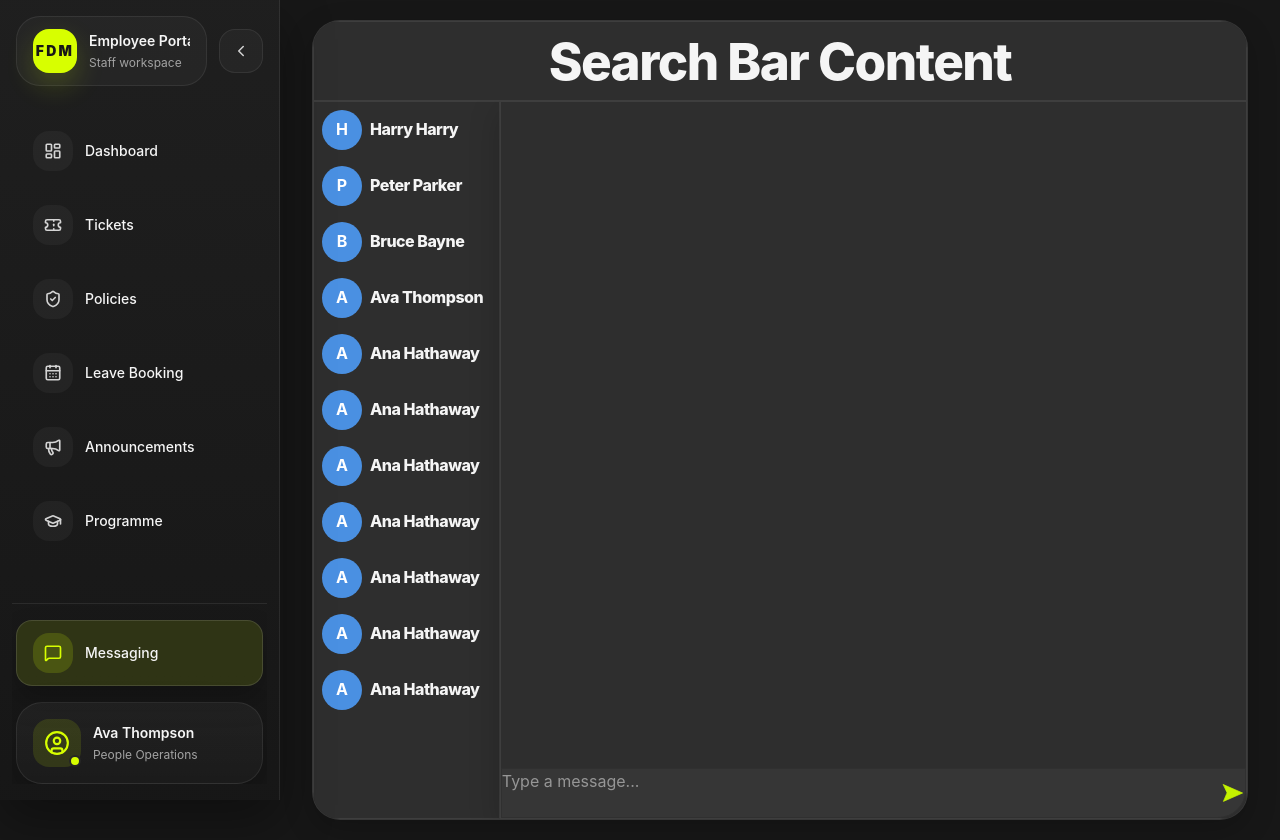
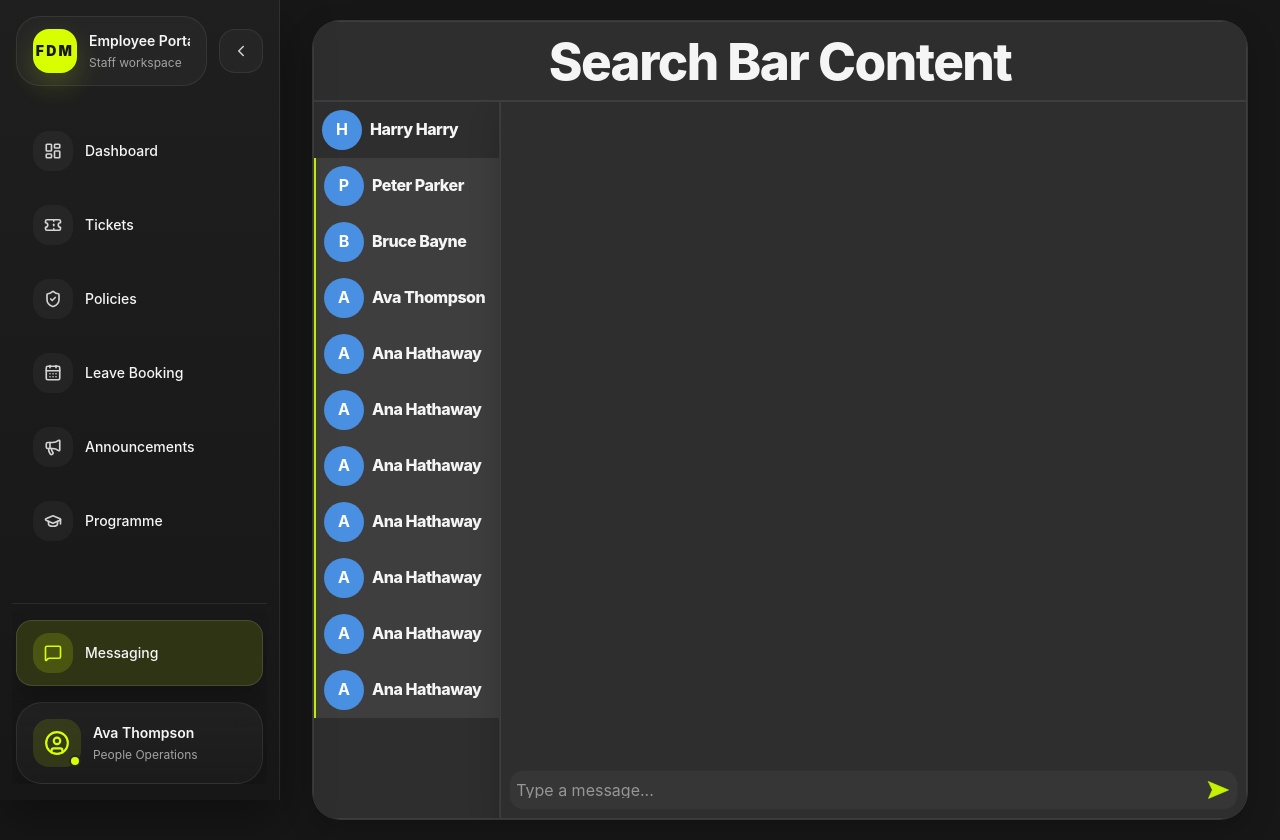
Before and after one commit to FowzanRaja/employee-portal, a React (Vite) app in the folder frontend/: page /messages in a window 1280 px wide. Built offline with nearby package versions, Linux system fonts and the light colour scheme.

Commit message:
Added more functionalities to the chat side bar now working with mock data. Also fixed styling issues overall, however the search bar content is still not complete.

```diff
--- a/frontend/src/pages/MessagesPage/MessagesPage.jsx
+++ b/frontend/src/pages/MessagesPage/MessagesPage.jsx
@@ -3,12 +3,23 @@ import { useState, useRef, useEffect } from 'react';
 import styles from './MessagesPage.module.css'
 
 import arrow_button from '../../assets/lime_send_arrow.svg';
-// TODO: Draw a personal wireframe of what you will try and make the page look like. Split it up into components and build the page!
+// TODO:
+// Show how a message looks like from the other person.
+// Need timestamps for messages.
+// Add padding to the text box + type box so it's not touching the edge.
+// Add search bar + name at the top.
 
-const chats = [
+const currentUserId = 'user_123';
+
+const mockChats = [
   {
     name: "Harry Harry",
-    profilePicPath: ""
+    profilePicPath: "",
+    messages: [
+      { text: "Hey!", timeStamp: "10/04/2026 - 09:00", isCurrentUser: false},
+      { text: "Hi there!", timeStamp: "10/04/2026 - 09:01", isCurrentUser: true }
+    ],
+    id: 1
   },
   {
     name: "Peter Parker",
@@ -50,16 +61,7 @@ const chats = [
     name: "Ana Hathaway",
     profilePicPath: ""
   }
-
 ]
-
-function Message() {
-  return (
-    <div id='message'>
-
-    </div>
-  )
-}
 
 function SearchBar() {
   return (
@@ -70,24 +72,55 @@ function SearchBar() {
 }
 
 function UserInput({inputValue, onChange, onSend}) {
+  const textareaRef = useRef(null);
+
+  const handleInput = (event) => {
+    const textarea = textareaRef.current;
+
+    // Get computed styles of the textarea
+    const computedStyle = window.getComputedStyle(textarea);
+    const lineHeight = parseFloat(computedStyle.lineHeight);
+    const maxRows = 4;
+    const maxHeight = lineHeight * maxRows;
+
+    textarea.style.height = 'auto';
+
+    if(textarea.scrollHeight < maxHeight){
+      textarea.style.height = textarea.scrollHeight + 'px';
+    } else {
+      textarea.style.height = maxHeight + 'px';
+      textarea.style.overflowY = 'auto';
+    }
+  }
+
   return (
     <div id='user-input' className={`${styles['user-input']}`}>
       <textarea
         id='user-input-textarea'
-        rows={2}
+        rows={1}
         placeholder="Type a message..."
         spellCheck={true}
         value={inputValue}
         onChange={onChange}
+        onInput={handleInput}
         onKeyDown={(event) => {
           if(event.key === 'Enter' && !event.shiftKey) {
+            const textarea = textareaRef.current;
+
             event.preventDefault();
             onSend();
+            textarea.style.height = 'auto';
           }
         }}
+        ref={textareaRef}
         style={{ width: '100%', resize: 'none'}}
       />
-      <button onClick={onSend} className={`${styles['submit-button']}`}>
+      <button className={`${styles['submit-button']}`} onClick={(event) => {
+        const textarea = textareaRef.current;
+
+        onSend();
+        textarea.style.height = 'auto';
+      }}>
         <img src={arrow_button}/>
       </button>
     </div>
@@ -105,7 +138,8 @@ function ChatMessages({messages}) {
     <div id='chat-messages' className={`${styles['chat-messages']} fdm-stack`}>
       {messages.map((message, index) => (
         <div key={index} className={styles['user-message']}>
-          <p>{message}</p>
+          <span>{message.timeStamp}</span>
+          <p>{message.text}</p>
         </div>
       ))}
       <div ref={bottomRef} />
@@ -113,19 +147,48 @@ function ChatMessages({messages}) {
   )
 }
 
-function ChatContent() {
-  const [messages, setMessages] = useState([]);
+function ChatContent({ selectedChat, setSelectedChat, chats, setChats}) {
   const [input, setUserInput] = useState("");
+
+  const getTimeStamp = () => {
+    const now = new Date();
+
+    const day = String(now.getDate()).padStart(2, '0');
+    const month = String(now.getMonth() + 1).padStart(2, '0');
+    const year = now.getFullYear();
+
+    const hour = String(now.getHours()).padStart(2, '0');
+    const minutes = String(now.getMinutes()).padStart(2, '0');
+
+    return `${day}/${month}/${year} - ${hour}:${minutes}`
+  }
 
   const handleUserInput = () => {
     if(!input.trim()) return;
-    setMessages([...messages, input]);
+
+    const newMessage = {
+      text: input,
+      timeStamp: getTimeStamp(),
+      senderId: currentUserId
+    }
+
+    const updatedChat = {
+      ...selectedChat,
+      messages: [...selectedChat.messages, newMessage]
+    }
+
+    setChats(chats.map(chat =>
+      chat.id === selectedChat.id ? updatedChat : chat
+    ))
+
+    setSelectedChat(updatedChat)
+
     setUserInput("");
   }
 
-  return(
+  return (
     <div id='chat-content' className={`${styles['chat-content']} fdm-panel-2`}>
-      <ChatMessages messages={messages}/>
+      <ChatMessages messages={selectedChat?.messages || []} />
       <UserInput
         inputValue={input}
         onChange={(event) => setUserInput(event.target.value)}
@@ -135,43 +198,51 @@ function ChatContent() {
   )
 }
 
-function Chat({name, profilePic}) {
+function Chat({setSelectedChat, selectedChat, chat, index}) {
+  const isSelected = selectedChat?.id === chat.id;
+
   return (
-    <div id='chat' className={`${styles['chat']}`}>
-      {profilePic ? (
-      <img src={profilePic} alt={name[0]} className={`${styles['profile-pic']}`}></img>
+    <button id='chat' className={`${styles['chat']} ${isSelected ? styles['chat-selected'] : ''}`} key={index} onClick={() => {
+      if (isSelected) return;
+      setSelectedChat(chat);
+    }}>
+      {chat.profilePicPath ? (
+      <img src={chat.profilePicPath} alt={chat.name[0]} className={`${styles['profile-pic']}`}></img>
       ) : (
-      <p className={`${styles['profile-pic']}`}>{name[0]}</p>
+      <p className={`${styles['profile-pic']}`}>{chat.name[0]}</p>
       )}
-      <h2>{name}</h2>
-    </div>
+      <h2>{chat.name}</h2>
+    </button>
   )
 }
 
-function ChatSideBar() {
+function ChatSideBar({ chats, selectedChat, setSelectedChat }) {
   return (
     <div id='chat-side-bar' className={`${styles['chat-side-bar']} fdm-panel-2`}>
       {chats.map((chat, index) => (
-        <Chat name={chat.name} profilepic={chat.profilePicPath} />
+        <Chat setSelectedChat={setSelectedChat} selectedChat={selectedChat} chat={chat} index={index}/>
       ))}
     </div>
   )
 }
 
-function MainContent() {
+function MainContent({ chats, setChats, selectedChat, setSelectedChat }) {
   return (
     <div id='main-content' className={`${styles['main-content']}`}>
-      <ChatSideBar />
-      <ChatContent />
+      <ChatSideBar chats={chats} selectedChat={selectedChat} setSelectedChat={setSelectedChat}/>
+      <ChatContent selectedChat={selectedChat} setSelectedChat={setSelectedChat} chats={chats} setChats={setChats}/>
     </div>
   )
 }
 
 export default function MessagesPage() {
+  const [chats, setChats] = useState(mockChats);
+  const [selectedChat, setSelectedChat] = useState(null);
+
   return (
     <div id='messages-page' className={`${styles['messages-page']} fdm-container fdm-panel`}>
       <SearchBar />
-      <MainContent />
+      <MainContent chats={chats} setChats={setChats} selectedChat={selectedChat} setSelectedChat={setSelectedChat}/>
     </div>
   )
 }
--- a/frontend/src/pages/MessagesPage/MessagesPage.module.css
+++ b/frontend/src/pages/MessagesPage/MessagesPage.module.css
@@ -19,6 +19,7 @@
     flex-grow: 0;
     justify-content: space-between;
     border-radius: 0;
+    padding: 0.5rem;
     overflow-y: hidden;
     width: 100%;
     min-width: 0;
@@ -31,9 +32,10 @@
     align-items: center;
     background-color: #363636;
     border-style: solid;
-    border-radius: 0 0 var(--fdm-radius-lg);
+    border-radius: var(--fdm-radius-sm);
     border-width: 1px;
     border-color: #303030;
+    padding: 0.4rem;
     width: 100%;
     min-width: 0;
     box-sizing: border-box;
@@ -54,14 +56,22 @@
 }
 
 .user-input textarea {
-    overflow: hidden;
+    overflow-y: auto;
+    line-height: 1;
+    font-size: 1rem;
+    min-height: 1lh;
 }
 
 .user-input textarea:focus {
     outline:none;
 }
 
+.user-input textarea::-webkit-scrollbar {
+    width: 5px;
+}
+
 .chat-messages {
+    padding: 0 0.5rem 0 0;
     gap: 0.5rem;
     width: 100%;
     overflow-y: auto;
@@ -69,8 +79,13 @@
 
 .user-message {
     display: flex;
-    justify-content: flex-end; /* pushes bubble to the right */
+    flex-flow: column;
+    align-items: flex-end; /* pushes bubble to the right */
     width: 100%;
+}
+
+.user-message span {
+    font-size: 0.7rem;
 }
 
 .user-message p {
@@ -136,6 +151,11 @@
     transform: translateY(0);
 }
 
+.chat-selected {
+    background: rgba(255, 255, 255, 0.08);
+    border-left: 2px solid #c4f200;
+}
+
 .profile-pic {
     display: flex;
     align-items: center;
```
